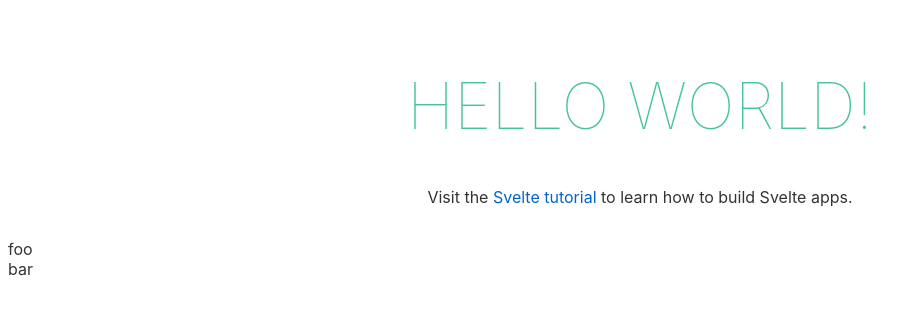
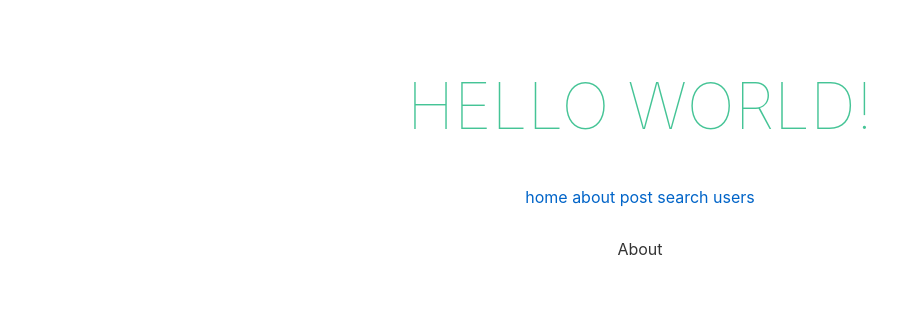
Before and after one commit to 1zumisawashun/cafelog-svelte, a Svelte app: page /about in a window 1280 px wide. Shown: the top 314 px of the page, without its empty margins (0-921 px from the left). Built offline with nearby package versions, Linux system fonts and the light colour scheme; no server answers.

Commit message:
svelte-routerの追加

```diff
--- a/package.json
+++ b/package.json
@@ -36,7 +36,8 @@
     "typescript": "^4.0.0"
   },
   "dependencies": {
+    "firebase": "8.5",
     "sirv-cli": "^2.0.0",
-    "firebase": "8.5"
+    "svelte-routing": "^1.6.0"
   }
 }
--- a/rollup.config.js
+++ b/rollup.config.js
@@ -63,6 +63,8 @@ export default {
         sourceMap: !production,
       }),
       compilerOptions: {
+        // NOTE:svelte-routerでリダイレクト・ホットリロードさせるために設置
+        hydratable: true,
         // enable run-time checks when not in production
         dev: !production,
       },
--- a/src/App.svelte
+++ b/src/App.svelte
@@ -1,4 +1,10 @@
 <script lang="ts">
+import { Router, Link, Route } from 'svelte-routing';
+import Home from './pages/Home.svelte';
+import About from './pages/About.svelte';
+import Post from './pages/Post.svelte';
+import Search from './pages/Search.svelte';
+import User from './pages/User.svelte';
 import { timestamp } from './firebase/config';
 export let name: string;
 console.log(timestamp, 'timestamp');
@@ -6,14 +12,33 @@ console.log(timestamp, 'timestamp');
 
 <main>
   <h1 class="-blue">Hello {name}!</h1>
-  <p>
-    Visit the <a href="https://svelte.dev/tutorial">Svelte tutorial</a> to learn
-    how to build Svelte apps.
-  </p>
+  <Router>
+    <nav>
+      <Link to="">home</Link>
+      <Link to="/about">about</Link>
+      <Link to="/post">post</Link>
+      <Link to="/search">search</Link>
+      <Link to="/users/123">users</Link>
+    </nav>
+    <main>
+      <Route path="">
+        <Home />
+      </Route>
+      <Route path="/about">
+        <About />
+      </Route>
+      <Route path="/post">
+        <Post />
+      </Route>
+      <Route path="/search">
+        <Search />
+      </Route>
+      <Route path="/users/:id" let:params>
+        <User id="{params.id}" />
+      </Route>
+    </main>
+  </Router>
 </main>
-<span
-  ><div>foo</div>
-  <span>bar</span></span>
 
 <style lang="scss">
 main {
--- /dev/null
+++ b/src/pages/About.svelte
@@ -0,0 +1,7 @@
+<script lang="ts"></script>
+
+<div class="common-container">
+  <p>About</p>
+</div>
+
+<style lang="scss"></style>
--- /dev/null
+++ b/src/pages/Home.svelte
@@ -0,0 +1,7 @@
+<script lang="ts"></script>
+
+<div class="common-container">
+  <p>Home</p>
+</div>
+
+<style lang="scss"></style>
--- /dev/null
+++ b/src/pages/Post.svelte
@@ -0,0 +1,7 @@
+<script lang="ts"></script>
+
+<div class="common-container">
+  <p>Post</p>
+</div>
+
+<style lang="scss"></style>
--- /dev/null
+++ b/src/pages/Search.svelte
@@ -0,0 +1,7 @@
+<script lang="ts"></script>
+
+<div class="common-container">
+  <p>Search</p>
+</div>
+
+<style lang="scss"></style>
--- /dev/null
+++ b/src/pages/User.svelte
@@ -0,0 +1,9 @@
+<script lang="ts">
+export let id;
+</script>
+
+<div class="common-container">
+  <p>User{id}</p>
+</div>
+
+<style lang="scss"></style>
```
Also changed, not shown: src/components/ui/CommonFooter.svelte (added, +7 -0 lines), src/components/ui/CommonHeader.svelte (added, +7 -0 lines), .circleci/config.yml, 1 other file (tests, documents, lock files or other folders).
